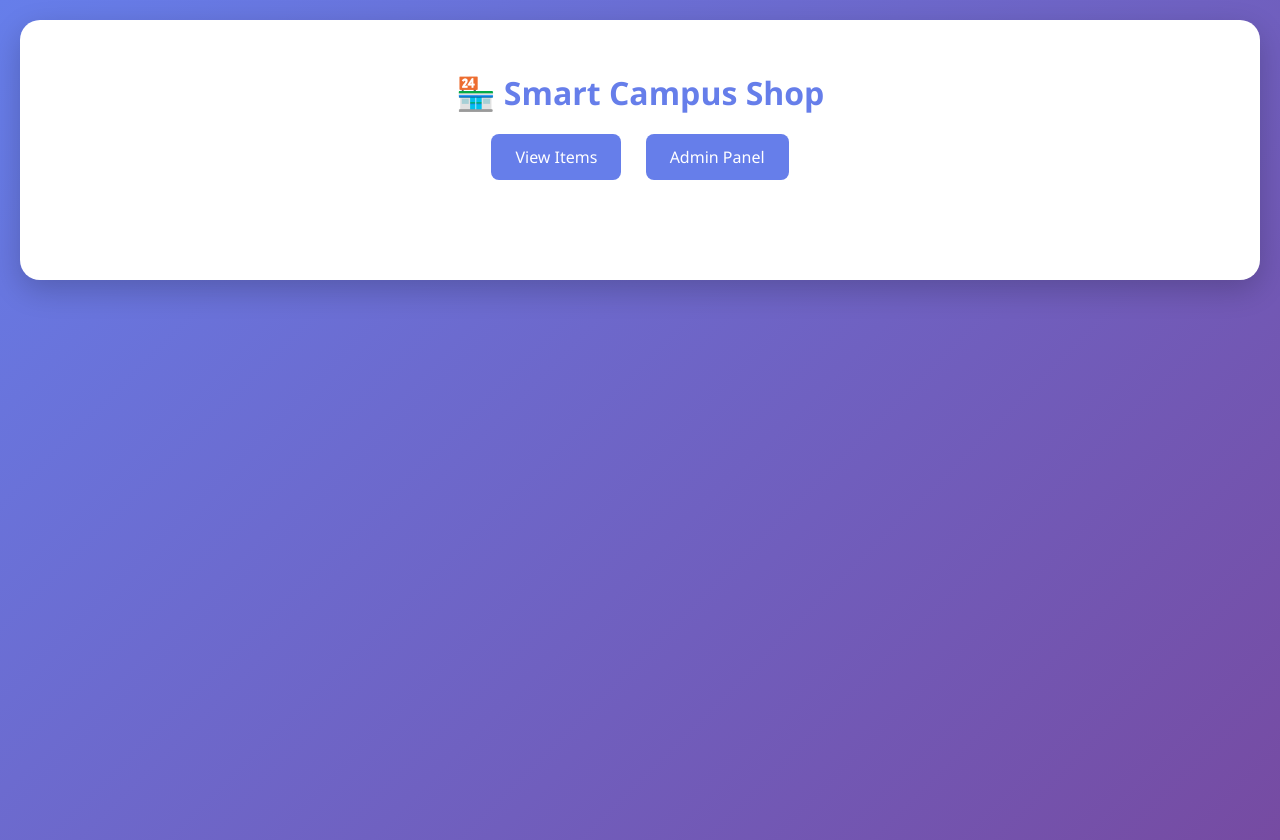
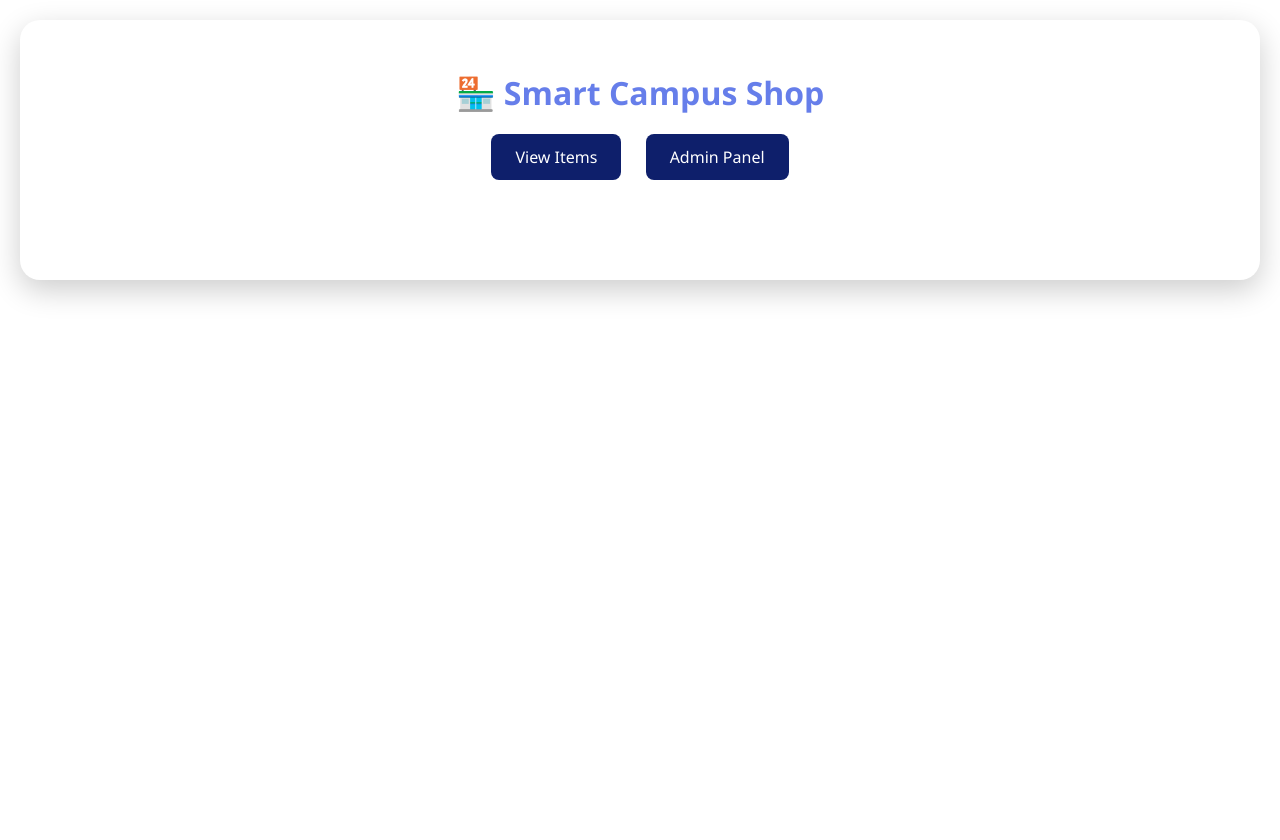
Before and after one commit to ViswanathamKarthikeya/campus_shop, a website: page public/index.html in a window 1280 px wide. Drawn offline with Linux system fonts and the light colour scheme; no server answers.

Commit message:
changes made

```diff
--- a/public/script.js
+++ b/public/script.js
@@ -1,6 +1,6 @@
 let itemsData = [];
 
-function checkShopStatus() {
+function checkShopStatus(){
     fetch('/shop-status')
         .then(r => r.json())
         .then(data => {
--- a/public/style.css
+++ b/public/style.css
@@ -1,6 +1,6 @@
 body {
     font-family: 'Segoe UI', Tahoma, Geneva, Verdana, sans-serif;
-    background: linear-gradient(135deg, #667eea 0%, #764ba2 100%);
+    background: linear-gradient(135deg, #110557 100%);
     margin: 0;
     padding: 20px;
     min-height: 100vh;
@@ -32,7 +32,7 @@ h1 {
 
 .btn {
     display: inline-block;
-    background: #667eea;
+    background: #0e1f6b;
     color: white;
     padding: 12px 24px;
     margin: 0 10px;
```
